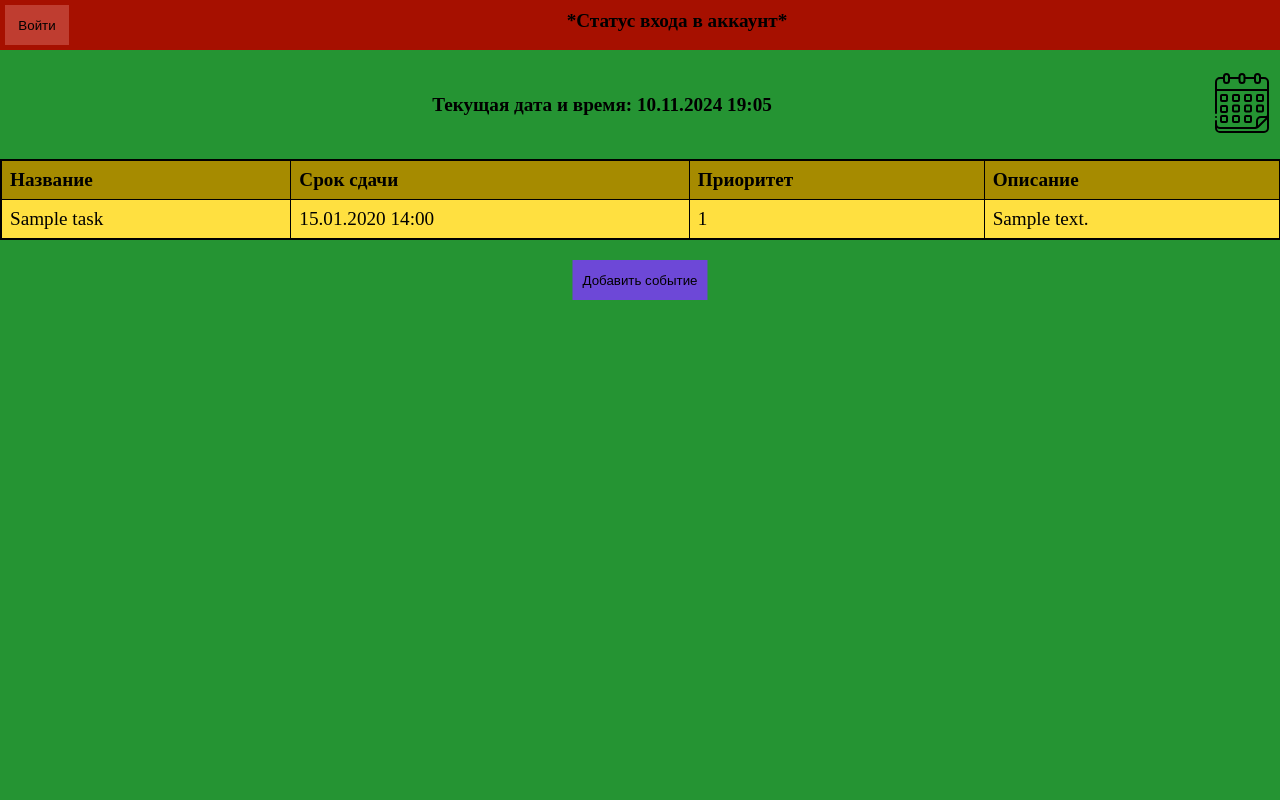
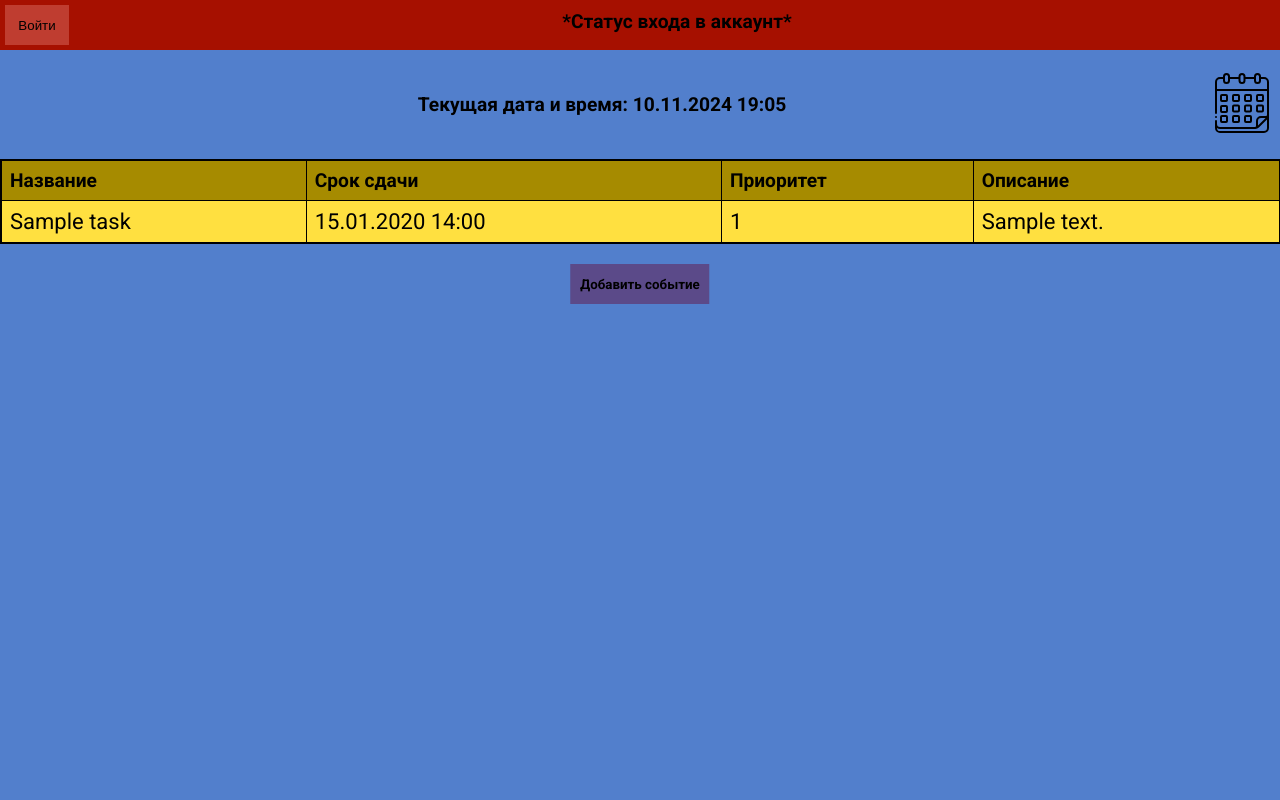
Before and after one commit to Ka4an4ik/Tasker_project, a Django app: page /index/ in a window 1280 px wide. Run offline with Django 4.2, Linux system fonts and the light colour scheme; tables that the repository leaves empty hold one stand-in row (values such as "Sample post").

Commit message:
favicon and custom fontsadded

```diff
--- a/dev_env/app1/tasker/static/tasker/css/style.css
+++ b/dev_env/app1/tasker/static/tasker/css/style.css
@@ -1,3 +1,5 @@
+@import url('https://fonts.googleapis.com/css2?family=Crimson+Text:ital,wght@1,400&display=swap');
+
 header {
     background-color: #A61000;
     display: flex;
@@ -6,16 +8,24 @@ header {
     min-height: 5%;
     width:100vw;
     margin:0;
+
 }
 
 body {
+    font-family: 'Roboto', sans-serif;
     height: 100vh;
     width: 100vw;
     font-size: larger;
     cursor: default;
-    background-color: #259433;
+    background-color: #527fcc;
     box-sizing: border-box;
     margin: 0;
+
+}
+tbody {
+    font-family: 'Roboto', sans-serif;
+
+    font-size: 22px; /* Настройте размер шрифта при необходимости */
 }
 h4 {
     margin:5px;
@@ -96,6 +106,8 @@ h4 {
 }
 
 .addEvent {
+    font-family: 'Roboto', sans-serif;
+    font-weight: bold;
     position: relative;
     left: 50%;
     transform: translateX(-50%);
@@ -103,15 +115,16 @@ h4 {
     transition: background-color 0.3s;
     min-height: 5vh;
     min-width: 6vw;
-    background-color: #6D48D7;
+    background-color: #5b4a89;
     padding: 10px;
     border: none;
     cursor: pointer;
 }
 
 .addEvent:hover {
-    background-color: #8A6ED7;
+    background-color: #FFE873;
 }
+
 textarea {
     background-color: #FFE873;
     width: 100vw;
--- a/dev_env/app1/tasker/templates/tasker/index.html
+++ b/dev_env/app1/tasker/templates/tasker/index.html
@@ -7,6 +7,14 @@
     <meta name="viewport" content="width=device-width, initial-scale=1.0, user-scalable=no">
     <link rel="stylesheet" href="{% static 'tasker/css/style.css' %}">
     <link rel="stylesheet" href="{% static 'tasker/css/mediaStyle.css' %}">
+    <link href="https://fonts.googleapis.com/css2?family=Crimson+Text:ital,wght@1,400&display=swap" rel="stylesheet">
+
+    <link rel="preconnect" href="https://fonts.googleapis.com">
+    <link rel="preconnect" href="https://fonts.gstatic.com" crossorigin>
+    <link href="https://fonts.googleapis.com/css2?family=Crimson+Text:wght@600;700&family=Vollkorn:ital,wght@0,504;1,504&display=swap" rel="stylesheet">
+
+    <link href="https://fonts.googleapis.com/css2?family=Roboto:wght@400;700&display=swap" rel="stylesheet">
+    <link rel="icon" href="{% static 'tasker/images/favicon.ico' %}" type="image/x-icon">
     <title>Test Page</title>
 
 
```
Also changed, not shown: dev_env/app1/tasker/static/tasker/images/favicon.ico (added).
